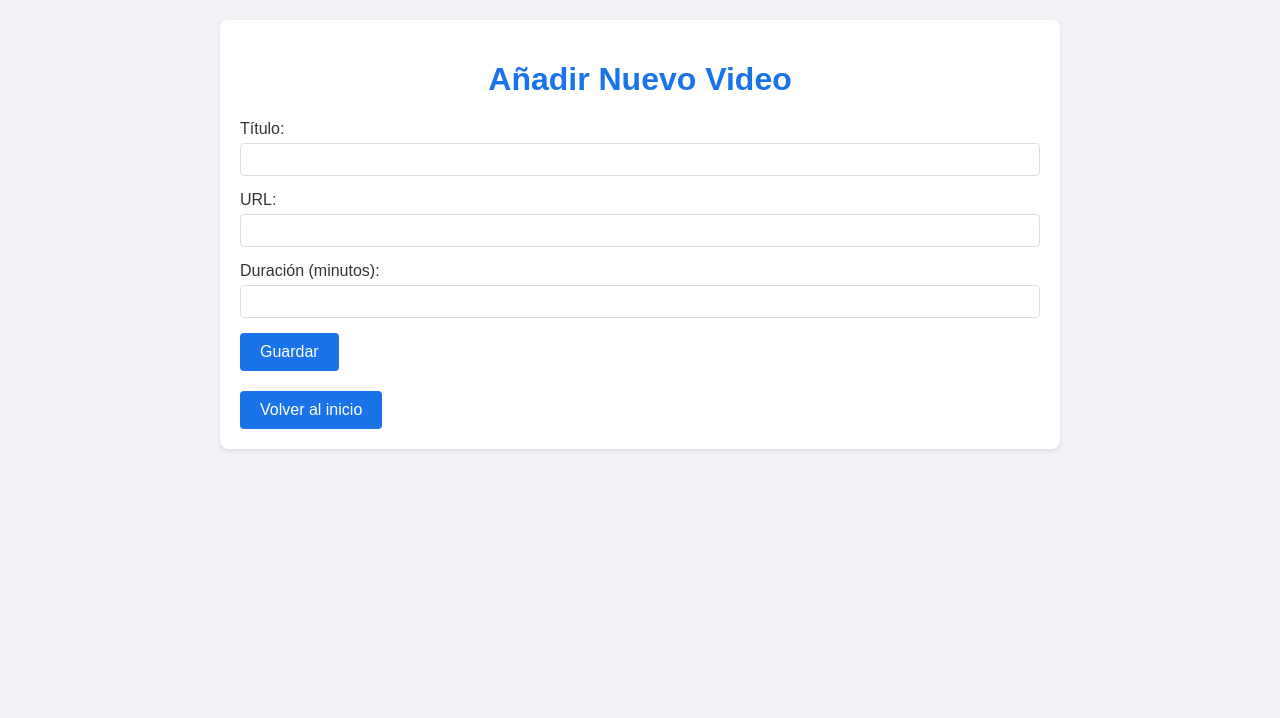
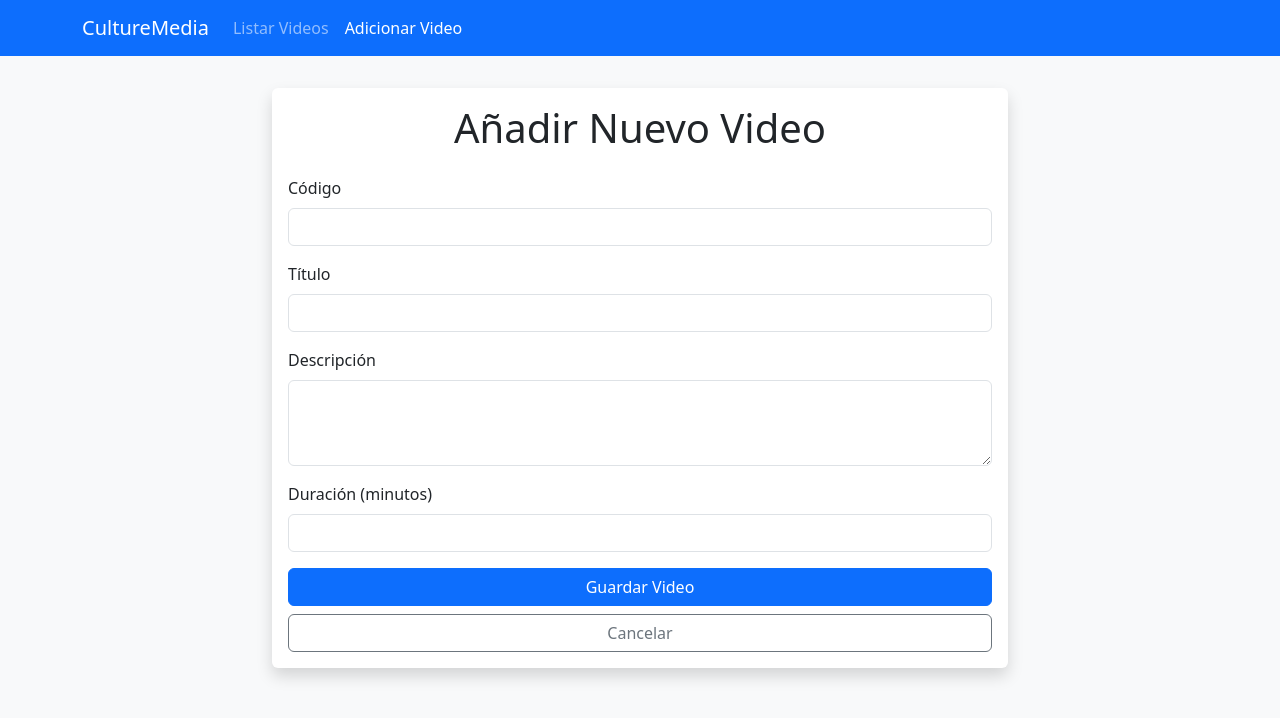
Before and after one commit to J3rmed/culturemedia-frontend, a plain HTML site: page video/add.html in a window 1280 px wide. Drawn offline with nearby package versions, Linux system fonts and the light colour scheme.

Commit message:
Update add.html

```diff
--- a/video/add.html
+++ b/video/add.html
@@ -4,97 +4,118 @@
     <meta charset="UTF-8">
     <meta name="viewport" content="width=device-width, initial-scale=1.0">
     <title>CultureMedia - Añadir Video</title>
+    <!-- Bootstrap CSS -->
+    <link href="https://cdn.jsdelivr.net/npm/bootstrap@5.3.2/dist/css/bootstrap.min.css" rel="stylesheet">
     <style>
         body {
-            font-family: Arial, sans-serif;
-            margin: 0;
-            padding: 20px;
-            background-color: #f0f2f5;
+            background-color: #f8f9fa;
         }
-        .container {
-            max-width: 800px;
-            margin: 0 auto;
-            background-color: white;
-            padding: 20px;
-            border-radius: 8px;
-            box-shadow: 0 2px 4px rgba(0,0,0,0.1);
+        .main-container {
+            padding-top: 2rem;
+            padding-bottom: 2rem;
         }
-        h1 {
-            color: #1a73e8;
-            text-align: center;
-        }
-        .form-group {
-            margin-bottom: 15px;
-        }
-        label {
-            display: block;
-            margin-bottom: 5px;
-            color: #333;
-        }
-        input[type="text"],
-        input[type="number"] {
-            width: 100%;
-            padding: 8px;
-            border: 1px solid #ddd;
-            border-radius: 4px;
-            box-sizing: border-box;
-        }
-        button {
-            background-color: #1a73e8;
-            color: white;
-            padding: 10px 20px;
+        .form-card {
             border: none;
-            border-radius: 4px;
-            cursor: pointer;
-            font-size: 16px;
-        }
-        button:hover {
-            background-color: #1557b0;
-        }
-        .back-link {
-            display: inline-block;
-            margin-top: 20px;
-            padding: 10px 20px;
-            background-color: #1a73e8;
-            color: white;
-            text-decoration: none;
-            border-radius: 4px;
-            transition: background-color 0.3s;
-        }
-        .back-link:hover {
-            background-color: #1557b0;
+            box-shadow: 0 0.5rem 1rem rgba(0, 0, 0, 0.15);
         }
     </style>
 </head>
 <body>
+    <nav class="navbar navbar-expand-lg navbar-dark bg-primary">
         <div class="container">
-    <h1>Añadir Nuevo Video</h1>
-    <form id="addVideoForm">
-        <div class="form-group">
-            <label for="title">Título:</label>
-            <input type="text" id="title" name="title" required>
+            <a class="navbar-brand" href="../index.html">CultureMedia</a>
+            <button class="navbar-toggler" type="button" data-bs-toggle="collapse" data-bs-target="#navbarNav">
+                <span class="navbar-toggler-icon"></span>
+            </button>
+            <div class="collapse navbar-collapse" id="navbarNav">
+                <ul class="navbar-nav">
+                    <li class="nav-item">
+                        <a class="nav-link" href="list.html">Listar Videos</a>
+                    </li>
+                    <li class="nav-item">
+                        <a class="nav-link active" href="add.html">Adicionar Video</a>
+                    </li>
+                </ul>
             </div>
-        <div class="form-group">
-            <label for="url">URL:</label>
-            <input type="text" id="url" name="url" required>
         </div>
-        <div class="form-group">
-            <label for="duration">Duración (minutos):</label>
-            <input type="number" id="duration" name="duration" required min="1">
+    </nav>
+
+    <div class="container main-container">
+        <div class="row justify-content-center">
+            <div class="col-md-8">
+                <div class="card form-card">
+                    <div class="card-body">
+                        <h1 class="card-title text-center mb-4">Añadir Nuevo Video</h1>
+                        <form id="addVideoForm" class="needs-validation" novalidate>
+                            <div class="mb-3">
+                                <label for="code" class="form-label">Código</label>
+                                <input type="text" class="form-control" id="code" required>
+                                <div class="invalid-feedback">
+                                    Por favor, ingrese un código.
                                 </div>
-        <button type="submit">Guardar</button>
+                            </div>
+                            <div class="mb-3">
+                                <label for="title" class="form-label">Título</label>
+                                <input type="text" class="form-control" id="title" required>
+                                <div class="invalid-feedback">
+                                    Por favor, ingrese un título.
+                                </div>
+                            </div>
+                            <div class="mb-3">
+                                <label for="description" class="form-label">Descripción</label>
+                                <textarea class="form-control" id="description" rows="3" required></textarea>
+                                <div class="invalid-feedback">
+                                    Por favor, ingrese una descripción.
+                                </div>
+                            </div>
+                            <div class="mb-3">
+                                <label for="duration" class="form-label">Duración (minutos)</label>
+                                <input type="number" class="form-control" id="duration" required min="1" step="0.1">
+                                <div class="invalid-feedback">
+                                    Por favor, ingrese una duración válida (mínimo 1 minuto).
+                                </div>
+                            </div>
+                            <div class="d-grid gap-2">
+                                <button type="submit" class="btn btn-primary">Guardar Video</button>
+                                <a href="list.html" class="btn btn-outline-secondary">Cancelar</a>
+                            </div>
                         </form>
-    <a href="../index.html" class="back-link">Volver al inicio</a>
+                    </div>
+                </div>
+            </div>
+        </div>
     </div>
 
+    <!-- Bootstrap JS -->
+    <script src="https://cdn.jsdelivr.net/npm/bootstrap@5.3.2/dist/js/bootstrap.bundle.min.js"></script>
     <script>
+        // Función para mostrar alertas
+        function showAlert(message, type) {
+            const alertDiv = document.createElement('div');
+            alertDiv.className = `alert alert-${type} alert-dismissible fade show mt-3`;
+            alertDiv.role = 'alert';
+            alertDiv.innerHTML = `
+                ${message}
+                <button type="button" class="btn-close" data-bs-dismiss="alert" aria-label="Close"></button>
+            `;
+            document.querySelector('.card-body').insertBefore(alertDiv, document.querySelector('form'));
+        }
+
+        // Validación del formulario
         document.getElementById('addVideoForm').addEventListener('submit', async function(e) {
             e.preventDefault();
 
+            if (!this.checkValidity()) {
+                e.stopPropagation();
+                this.classList.add('was-validated');
+                return;
+            }
+
             const videoData = {
+                code: document.getElementById('code').value,
                 title: document.getElementById('title').value,
-            url: document.getElementById('url').value,
-            duration: parseInt(document.getElementById('duration').value)
+                description: document.getElementById('description').value,
+                duration: parseFloat(document.getElementById('duration').value)
             };
 
             try {
@@ -107,15 +128,22 @@
                 });
 
                 if (response.ok) {
-                alert('Video añadido exitosamente');
+                    showAlert('Video añadido exitosamente', 'success');
+
+                    // Limpiar el formulario
+                    this.reset();
+                    this.classList.remove('was-validated');
+
+                    // Redireccionar después de 2 segundos
+                    setTimeout(() => {
                         window.location.href = 'list.html';
+                    }, 2000);
                 } else {
                     const error = await response.json();
-                alert('Error al añadir el video: ' + error.message);
+                    throw new Error(error.message || 'Error al añadir el video');
                 }
             } catch (error) {
-            console.error('Error:', error);
-            alert('Error al añadir el video. Por favor, verifica que el backend esté funcionando.');
+                showAlert(error.message, 'danger');
             }
         });
     </script>
```
Lines whose indentation alone changed are shown as unchanged.
